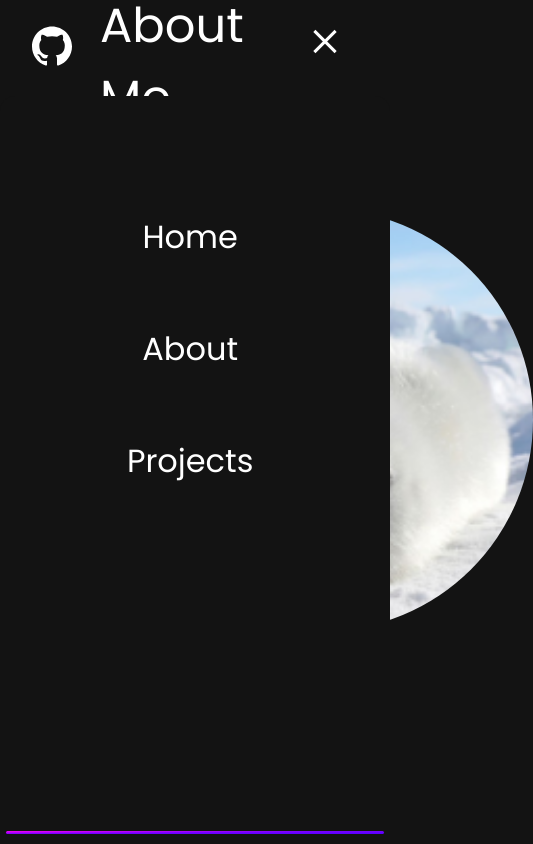
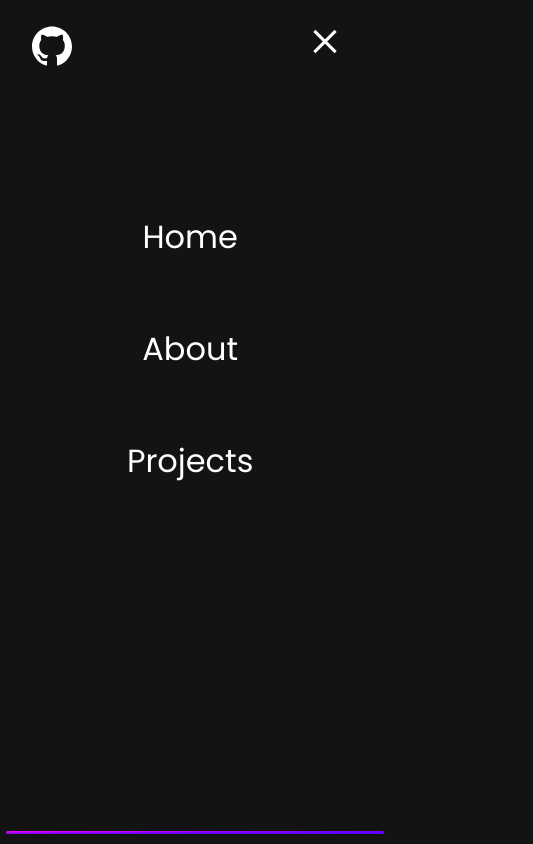
Before and after one commit to mvlwarekekw/mvlware.xyz, a Vue app: page /about in a window 390 px wide. Shown: the top 844 px of the page, 533 px wide, since content can reach past the window. Built offline with nearby package versions, Linux system fonts and the light colour scheme.

Commit message:
feat: add mobile compatability to about page

```diff
--- a/src/components/About.vue
+++ b/src/components/About.vue
@@ -84,4 +84,31 @@
   width: 50vh;
   border-radius: 100%;
 }
+
+@media screen and (max-width: 768px) {
+  .about {
+    display: flex;
+    flex-direction: column;
+    justify-content: center;
+  }
+
+  .aboutme {
+    height: 100%;
+    padding: 20px 40px;
+  }
+
+  .aboutme p {
+    max-width: 75vw;
+  }
+
+  .seal {
+    height: 50vh;
+  }
+
+  .seal-img {
+    height: 40vh;
+    width: 40vh;
+  }
+}
+
 </style>
```
